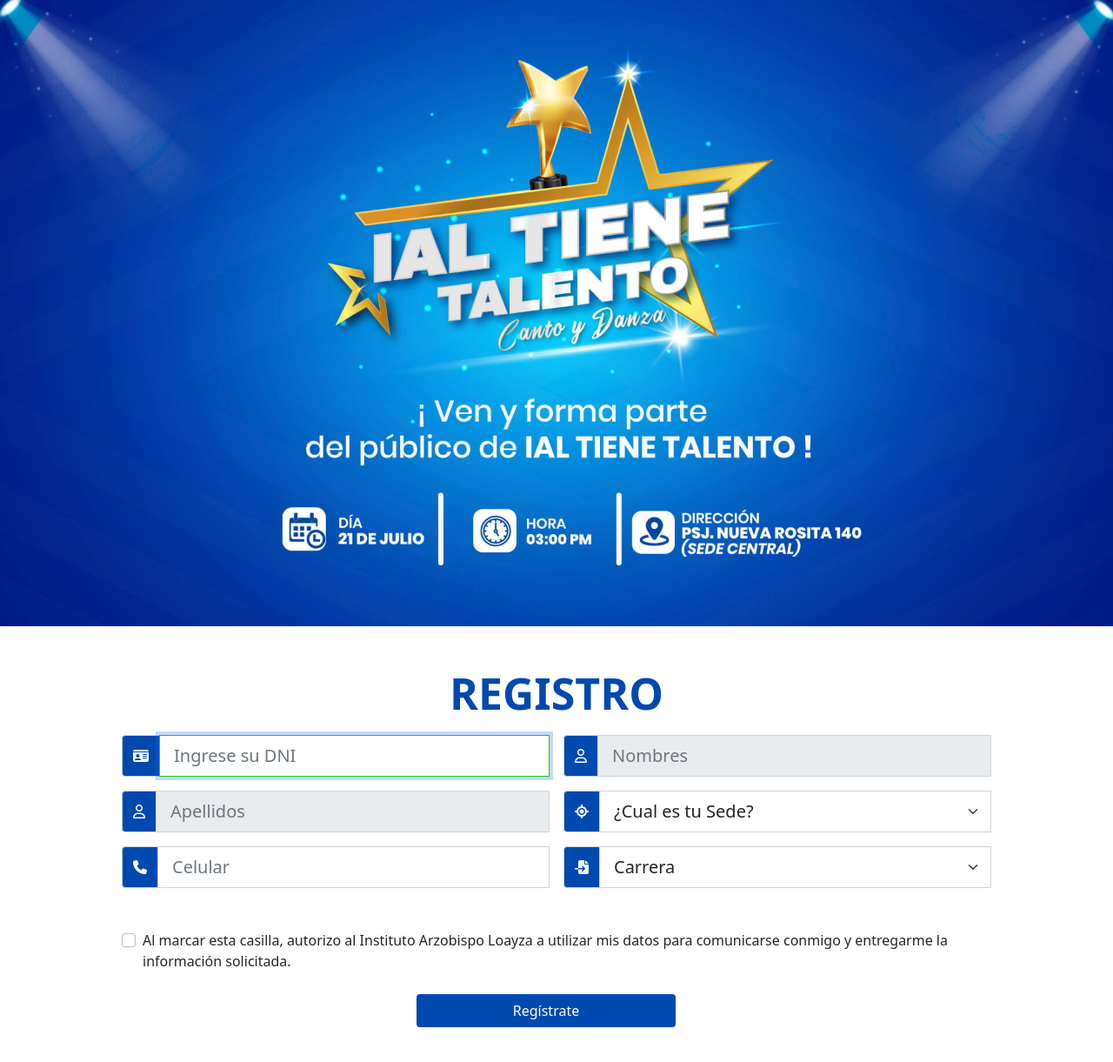
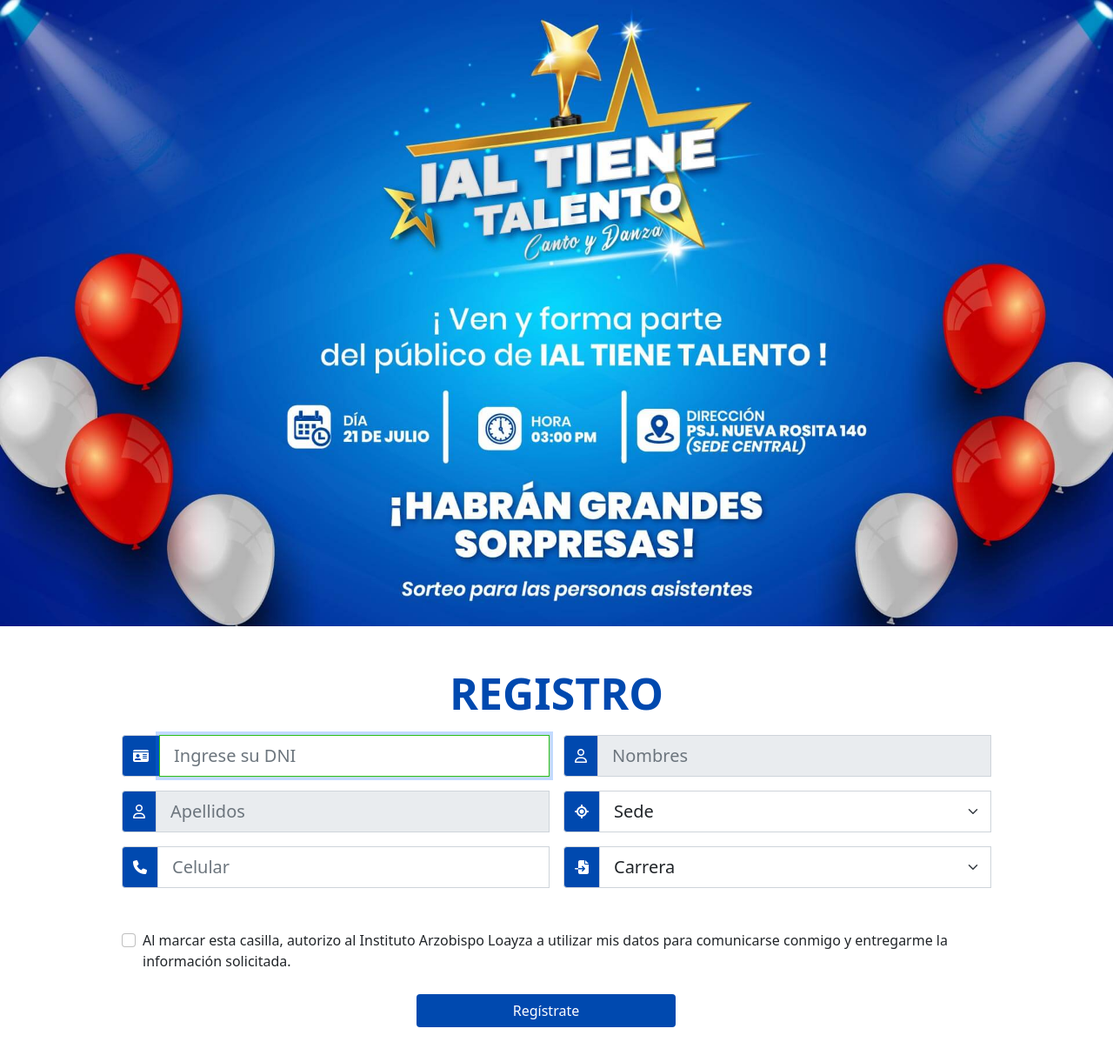
Before and after one commit to MAJML/LandingIAL_TALENTO, a PHP site: page / in a window 1280 px wide. Shown: the top 1221 px of the page at 87% size. Run offline with PHP 8.4, Linux system fonts and the light colour scheme; some libraries are stand-ins or nearby versions.

Commit message:
insecion de nuevo banner y midificacion en la plantilla

```diff
--- a/view/plantilla.php
+++ b/view/plantilla.php
@@ -15,7 +15,7 @@
 </head>
 <body>
 
-    <img src="assets/img/webinar-2.2.jpg" width="100%" alt="">
+    <img src="assets/img/webinar-2.2_glo.jpg" width="100%" alt="">
 
     <div class="contenedor">
 
@@ -54,7 +54,7 @@
                     <div class="input-group">
                         <div class="input-group-text" style="background: #0049AF"><i class="fa-solid fa-location-crosshairs" style="color: #ffffff;"></i></div>
                         <select class="form-select form-select-lg" id="" name="sede" required>
-                            <option value="" hidden>¿Cual es tu Sede?</option>
+                            <option value="" hidden>Sede</option>
                             <option value="Sede Central (Psje. Nueva Rosita N°140)">Sede Central (Psje. Nueva Rosita N°140)</option>
                             <option value="Sede Clínica (Av. Alfonso Ugarte 1061)">Sede Clínica (Av. Alfonso Ugarte 1061)</option>
                             <option value="Sede Arequipa (Av. Arequipa  N° 1473)">Sede Arequipa (Av. Arequipa  N° 1473)</option>
```
Also changed, not shown: assets/img/webinar-2.2_glo.jpg (added).
